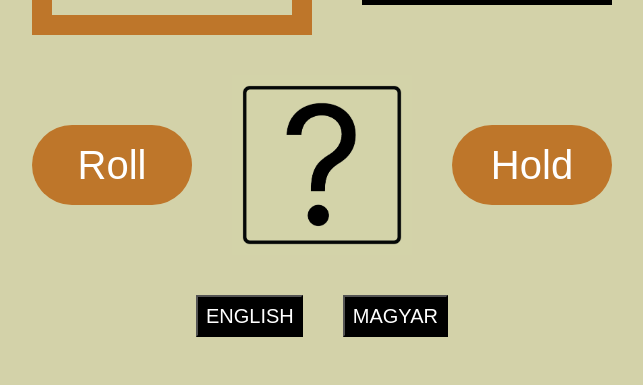
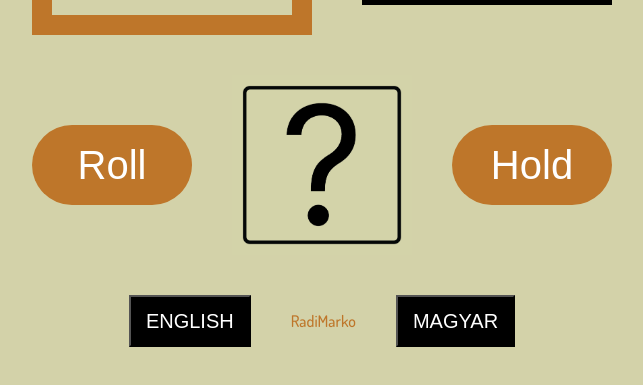
Before and after one commit to RadiMarko/gemify, a plain HTML site: page index.html in a window 1280 px wide. Shown: the part 319-704 px from the top of the page, without its empty margins (318-961 px from the left). Drawn offline with Linux system fonts and the light colour scheme.

Commit message:
Add developer name to footer

```diff
--- a/index.html
+++ b/index.html
@@ -68,6 +68,7 @@
     </div>
     <div class="lowest-section">
       <button class="language-button" id="english-button">ENGLISH</button>
+      <p class="developer">RadiMarko</p>
       <button class="language-button" id="hungarian-button">MAGYAR</button>
     </div>
     <script src="script.js"></script>
--- a/style.css
+++ b/style.css
@@ -243,10 +243,14 @@ h1 {
   background-color: #000;
   color: #fff;
   font-size: 2rem;
-  padding: 0.75rem 0.75rem 0.75rem 0.75rem;
+  padding: 0.75rem 1.5rem 0.75rem 1.5rem;
 }
 
 .language-button:hover {
   background-color: #fff;
   color: #000;
 }
+
+.developer {
+  font-size: 1.6rem;
+}
```
